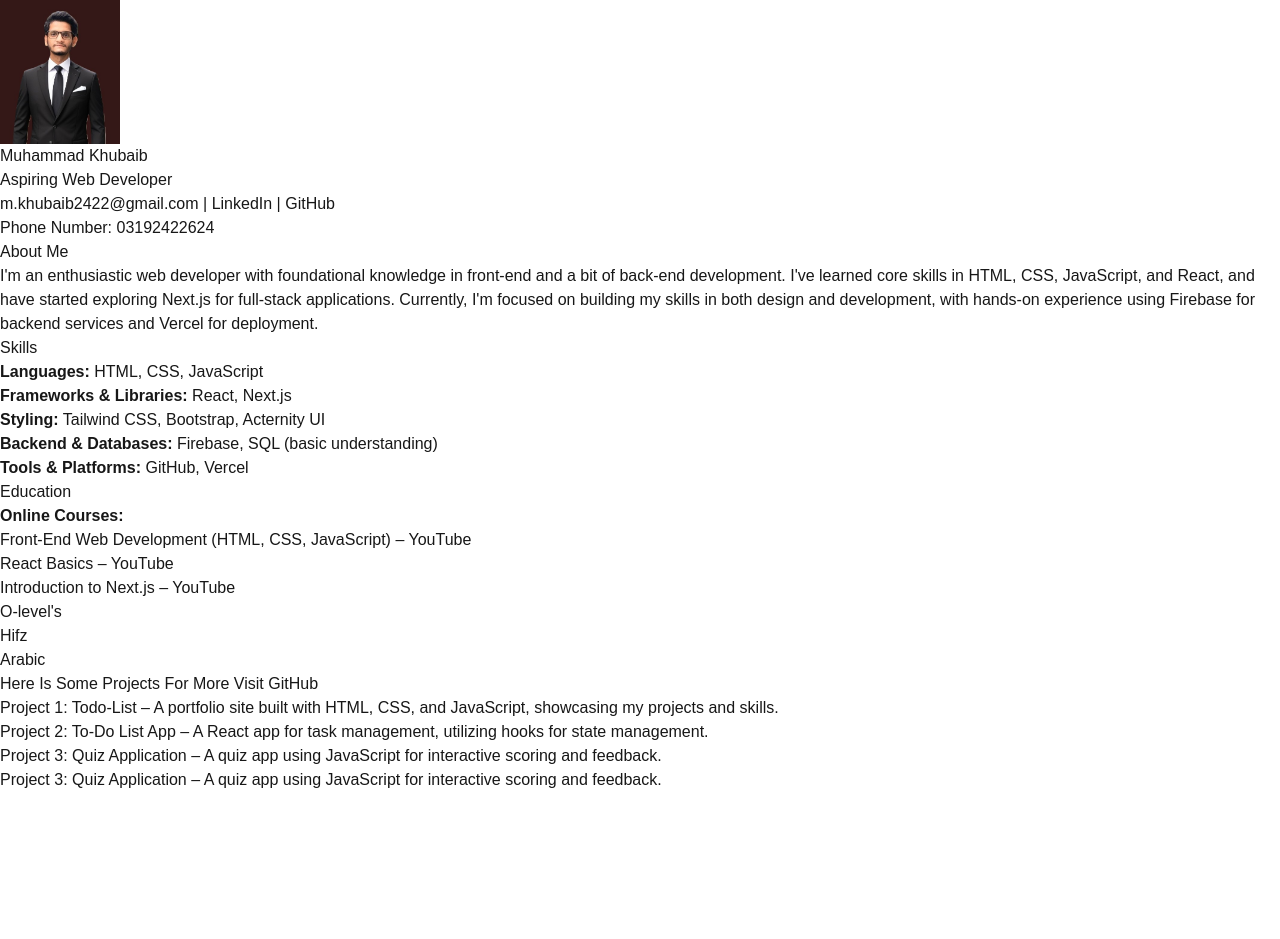
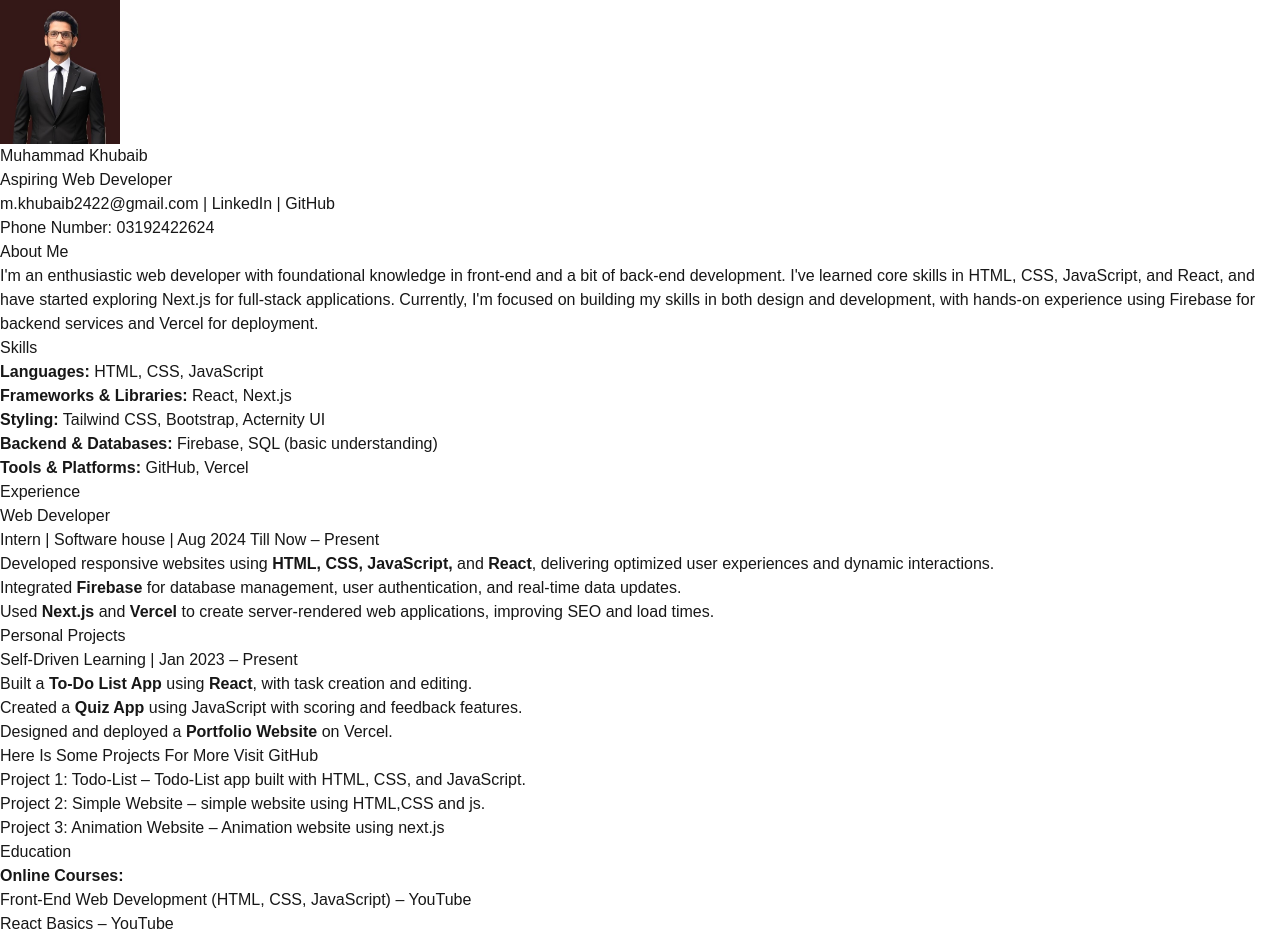
Before and after one commit to M-Khubab/Cv, a Next.js app: page / in a window 1280 px wide. Shown: the top 939 px of the page. Before the commit the page ends 800 px from the top, so only its background shows below. Built offline with nearby package versions, Linux system fonts and the light colour scheme.

Commit message:
Updated project with new changes

```diff
--- a/src/pages/index.js
+++ b/src/pages/index.js
@@ -70,6 +70,66 @@ export default function Home() {
         </ul>
       </section>
 
+      {/* Experience Section */}
+      <section className="mb-8">
+          <h2 className="text-2xl font-semibold text-gray-800 border-b pb-2">Experience</h2>
+          <div className="mt-4 text-gray-700">
+            <div className="mb-6">
+              <h3 className="text-xl font-semibold">Web Developer</h3>
+              <p className="text-gray-600">Intern | Software house | Aug 2024 Till Now – Present</p>
+              <ul className="list-disc list-inside mt-2">
+                <li>
+                  Developed responsive websites using <strong>HTML, CSS, JavaScript,</strong> and <strong>React</strong>, delivering optimized user experiences and dynamic interactions.
+                </li>
+                <li>
+                  Integrated <strong>Firebase</strong> for database management, user authentication, and real-time data updates.
+                </li>
+                <li>
+                  Used <strong>Next.js</strong> and <strong>Vercel</strong> to create server-rendered web applications, improving SEO and load times.
+                </li>
+              </ul>
+            </div>
+
+            <div className="mb-6">
+              <h3 className="text-xl font-semibold">Personal Projects</h3>
+              <p className="text-gray-600">Self-Driven Learning | Jan 2023 – Present</p>
+              <ul className="list-disc list-inside mt-2">
+                <li>
+                  Built a <strong>To-Do List App</strong> using <strong>React</strong>, with task creation and editing.
+                </li>
+                <li>
+                  Created a <strong>Quiz App</strong> using JavaScript with scoring and feedback features.
+                </li>
+                <li>
+                  Designed and deployed a <strong>Portfolio Website</strong> on Vercel.
+                </li>
+              </ul>
+            </div>
+          </div>
+        </section>
+
+          {/* Projects Section */}
+          <section className="mb-8">
+          <h2 className="text-2xl font-semibold text-gray-800 border-b pb-2">Here Is Some Projects For More Visit GitHub</h2>
+          <ul className="list-disc list-inside text-gray-700 mt-2">
+            <li>
+              <a href="https://github.com/M-Khubab/Todo-List" target="_blank" className="text-blue-500 hover:underline">
+                Project 1: Todo-List
+              </a> – Todo-List app built with HTML, CSS, and JavaScript.
+            </li>
+            <li>
+              <a href="https://github.com/M-Khubab/business-website" target="_blank" className="text-blue-500 hover:underline">
+                Project 2: Simple Website
+              </a> – simple website using HTML,CSS and js.
+            </li>
+            <li>
+              <a href="https://github.com/M-Khubab/next-website" target="_blank" className="text-blue-500 hover:underline">
+                Project 3: Animation Website
+              </a> – Animation website using next.js
+            </li>
+          </ul>
+        </section>
+
       {/* Education Section */}
       <section className="mb-8">
         <h2 className="text-2xl font-semibold text-gray-800 border-b pb-2">Education</h2>
@@ -83,33 +143,6 @@ export default function Home() {
           <li>Arabic</li>
         </ul>
       </section>
-
-         {/* Projects Section */}
-         <section className="mb-8">
-          <h2 className="text-2xl font-semibold text-gray-800 border-b pb-2">Here Is Some Projects For More Visit GitHub</h2>
-          <ul className="list-disc list-inside text-gray-700 mt-2">
-            <li>
-              <a href="https://github.com/M-Khubab/Todo-List" target="_blank" className="text-blue-500 hover:underline">
-                Project 1: Todo-List
-              </a> – A portfolio site built with HTML, CSS, and JavaScript, showcasing my projects and skills.
-            </li>
-            <li>
-              <a href="https://github.com/M-Khubab/business-website" target="_blank" className="text-blue-500 hover:underline">
-                Project 2: To-Do List App
-              </a> – A React app for task management, utilizing hooks for state management.
-            </li>
-            <li>
-              <a href="https://github.com/M-Khubab/next-website" target="_blank" className="text-blue-500 hover:underline">
-                Project 3: Quiz Application
-              </a> – A quiz app using JavaScript for interactive scoring and feedback.
-            </li>
-            <li>
-              <a href="https://github.com/M-Khubab/next-website" target="_blank" className="text-blue-500 hover:underline">
-                Project 3: Quiz Application
-              </a> – A quiz app using JavaScript for interactive scoring and feedback.
-            </li>
-          </ul>
-        </section>
     </div>
   </div>
   );
```
